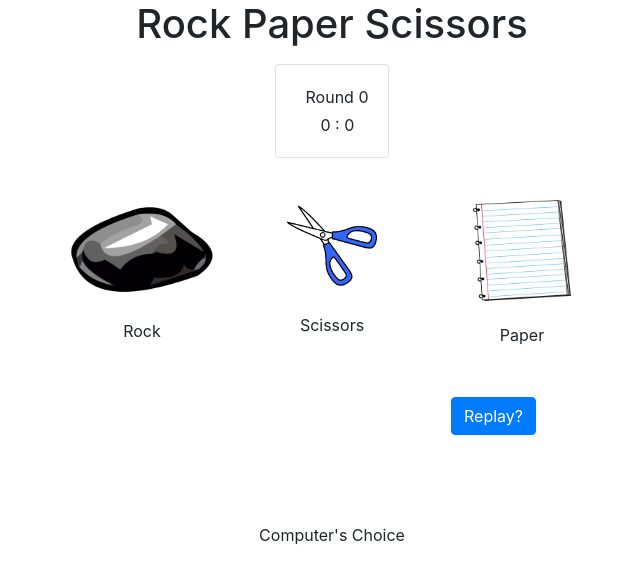
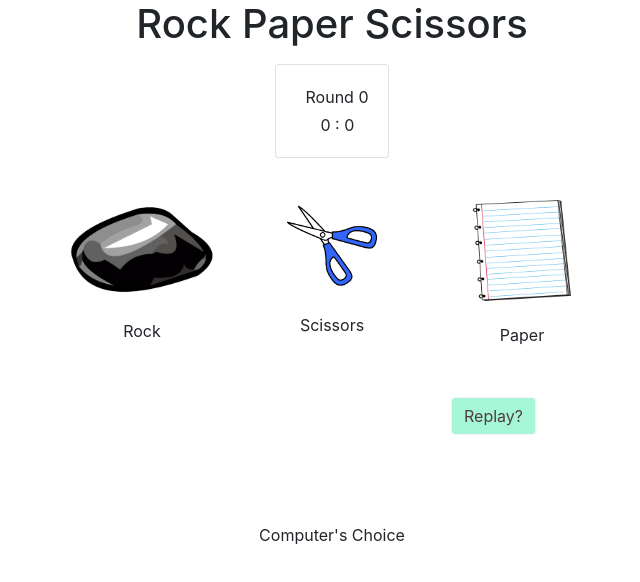
Before and after one commit to TiffanyJan/react-rock-paper-scissors, a React (Create React App) app: page / in a window 1280 px wide. Shown: the top 582 px of the page, without its empty margins (308-948 px from the left). Built offline with nearby package versions, Linux system fonts and the light colour scheme.

Commit message:
change replay button colours

```diff
--- a/src/App.css
+++ b/src/App.css
@@ -49,6 +49,12 @@
   text-align: center;
 }
 
+button.btn.btn-primary {
+  color: rgb(78, 61, 61);
+  background-color: #a6f7d8;
+  border-color: #f5f4f3;
+}
+
 element.style {
   width: 11rem;
   margin-left: 70px;
```
